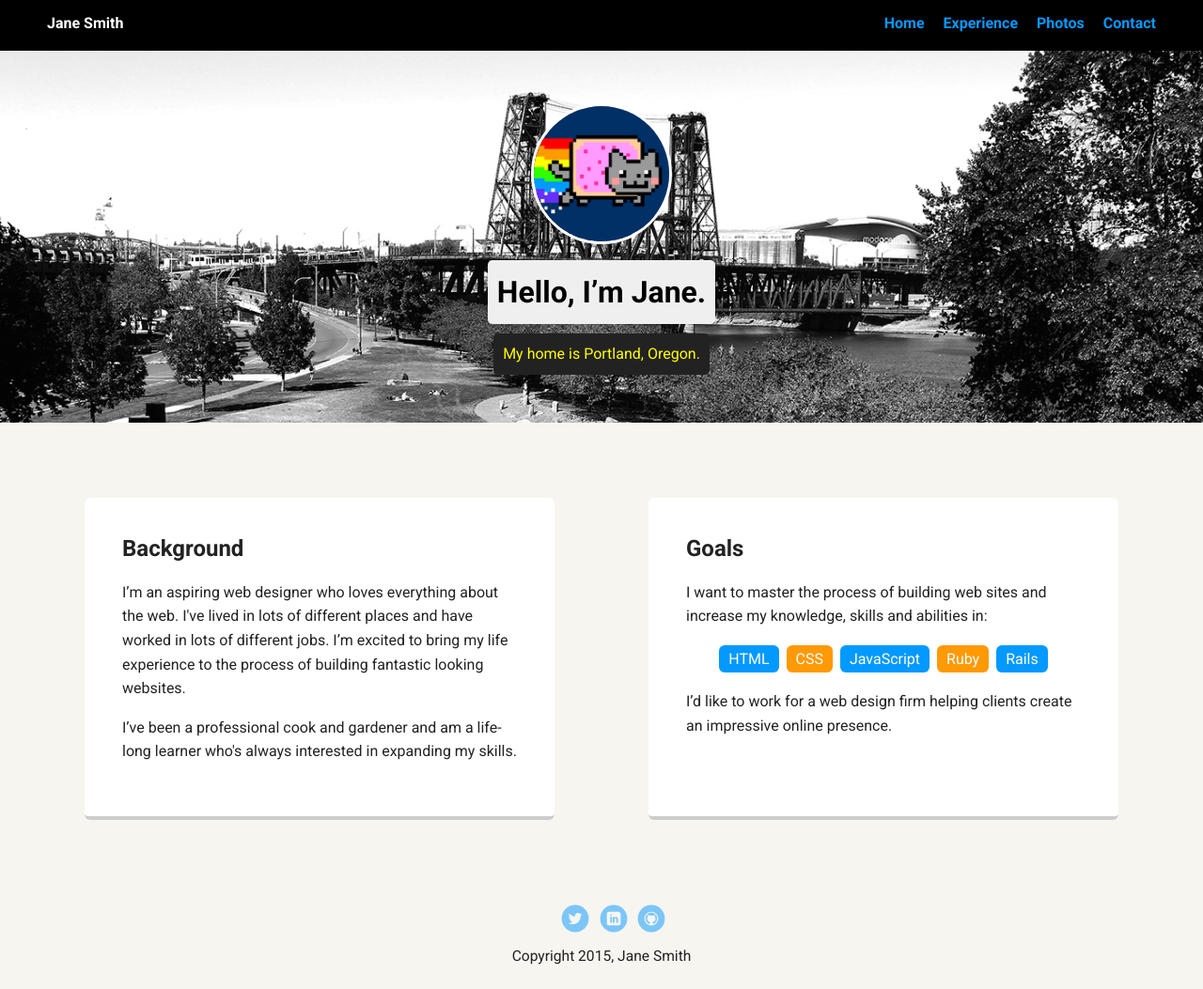
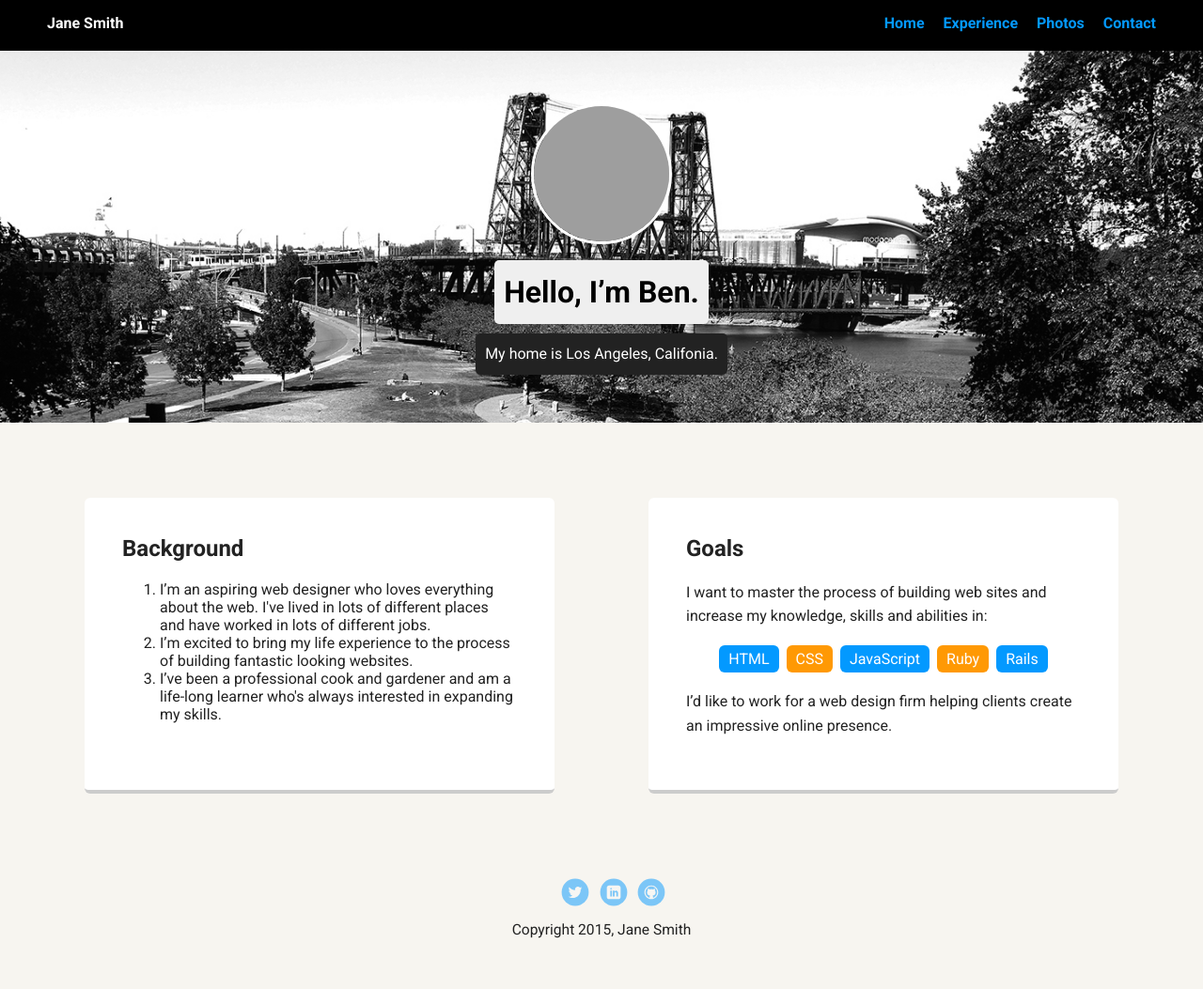
Before and after one commit to gkg626/treehouse, a PHP site: page /beginning_php_track/intro-to-html-css/ in a window 1280 px wide. Shown: the top 1053 px of the page at 94% size. After the commit the page ends 999 px from the top, so only its background shows below. Run offline with PHP 8.4, Linux system fonts and the light colour scheme; some web fonts are replaced; grey boxes are pictures that could not be loaded.

Commit message:
Complete lessons 1 and 2

```diff
--- a/beginning_php_track/intro-to-html-css/index.html
+++ b/beginning_php_track/intro-to-html-css/index.html
@@ -2,7 +2,7 @@
 <html lang="en">
 <head>
   <meta charset="utf-8">
-  <title>Jane Smith's Profile</title>
+  <title>Ben's Profile</title>
   <meta name="viewport" content="width=device-width, initial-scale=1.0">
   <link rel="stylesheet" href="styles.css">
   <link href="https://fonts.googleapis.com/css?family=Muli%7CRoboto:400,300,500,700,900" rel="stylesheet"></head>
@@ -19,16 +19,19 @@
     </div>
 
     <header>
-      <img src="images/me.png" alt="Drawing of Jane Smith" class="profile-image">
-      <h1 class="tag name">Hello, I’m Jane.</h1>
-      <p class="tag location">My home is Portland, Oregon.</p>
+      <img src="http://placeimg.com/400/400/people" alt="" class="profile-image">
+      <h1 class="tag name">Hello, I’m Ben.</h1>
+      <p class="tag location">My home is Los Angeles, Califonia.</p>
     </header>
 
     <main class="flex">
       <div class="card">
         <h2>Background</h2>
-        <p>I’m an aspiring web designer who loves everything about the web. I've lived in lots of different places and have worked in lots of different jobs. I’m excited to bring my life experience to the process of building fantastic looking websites.</p>
-        <p>I’ve been a professional cook and gardener and am a life-long learner who's always interested in expanding my skills.</p>
+        <ol>
+          <li>I’m an aspiring web designer who loves everything about the web. I've lived in lots of different places and have worked in lots of different jobs.</li>
+          <li>I’m excited to bring my life experience to the process of building fantastic looking websites.</li>
+          <li>I’ve been a professional cook and gardener and am a life-long learner who's always interested in expanding my skills.</li>
+        </ol>
       </div>
 
       <div class="card">
@@ -47,9 +50,9 @@
     </main>
     <footer>
       <ul>
-        <li><a href="#" class="social twitter">Twitter</a></li>
-        <li><a href="#" class="social linkedin">LinkedIn</a></li>
-        <li><a href="#" class="social github">Github</a></li>
+        <li><a href="http://www.twitter.com" class="social twitter" target="_blank">Twitter</a></li>
+        <li><a href="http://www.linkedin.com" class="social linkedin" target="_blank">LinkedIn</a></li>
+        <li><a href="http://www.github.com" class="social github" target="_blank">Github</a></li>
       </ul>
       <p class="copyright">Copyright 2015, Jane Smith</p>
     </footer>
--- a/beginning_php_track/intro-to-html-css/styles.css
+++ b/beginning_php_track/intro-to-html-css/styles.css
@@ -71,7 +71,7 @@ header .profile-image {
   transition: all .5s;
 }
 header .profile-image:hover {
-  transform: scale(1.2) rotate(5deg);
+  transform: scale(1.2) rotate(360deg);
 }
 .tag {
   background-color: #efefef;
@@ -83,7 +83,7 @@ header .profile-image:hover {
 }
 .location {
   background-color: #222;
-  color: yellow;
+  color: white;
 }
 .card {
   margin: 30px;
```
